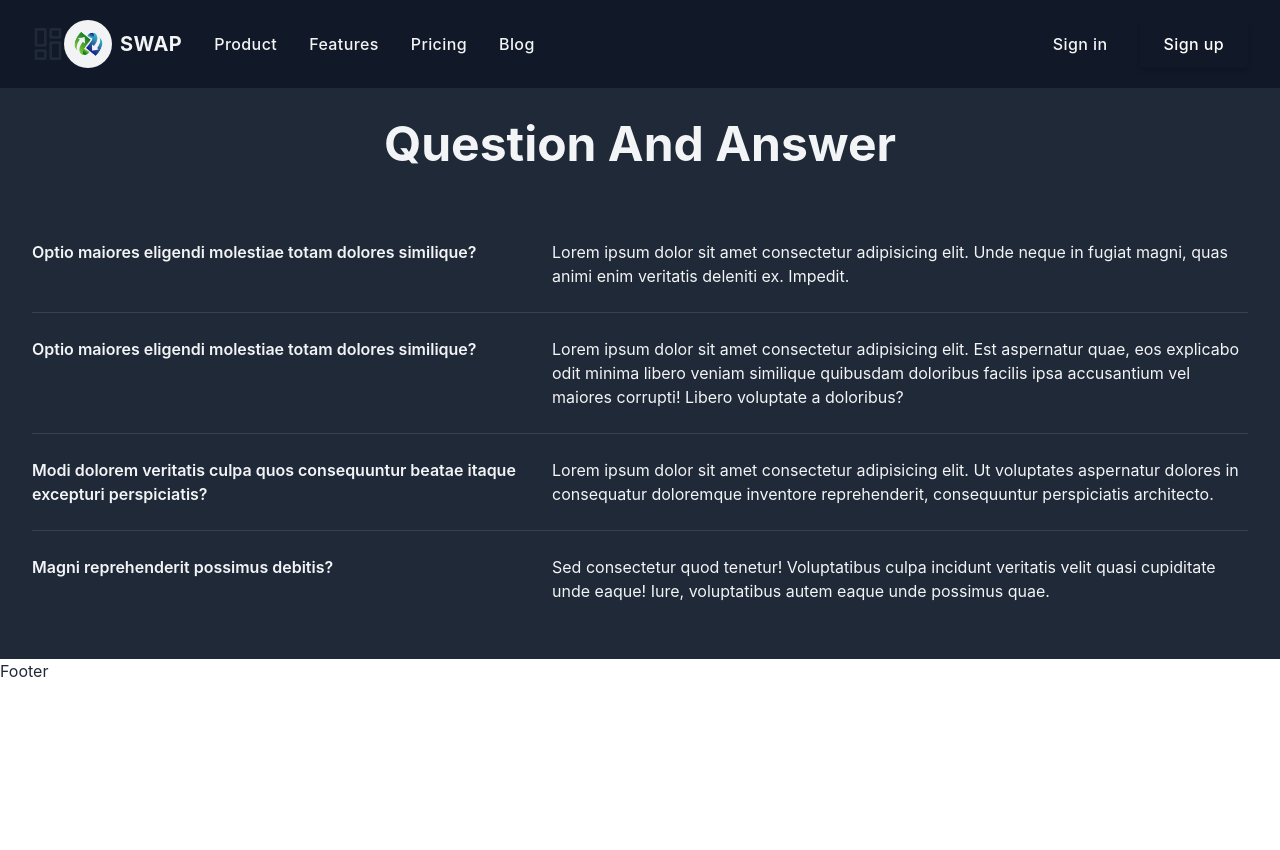
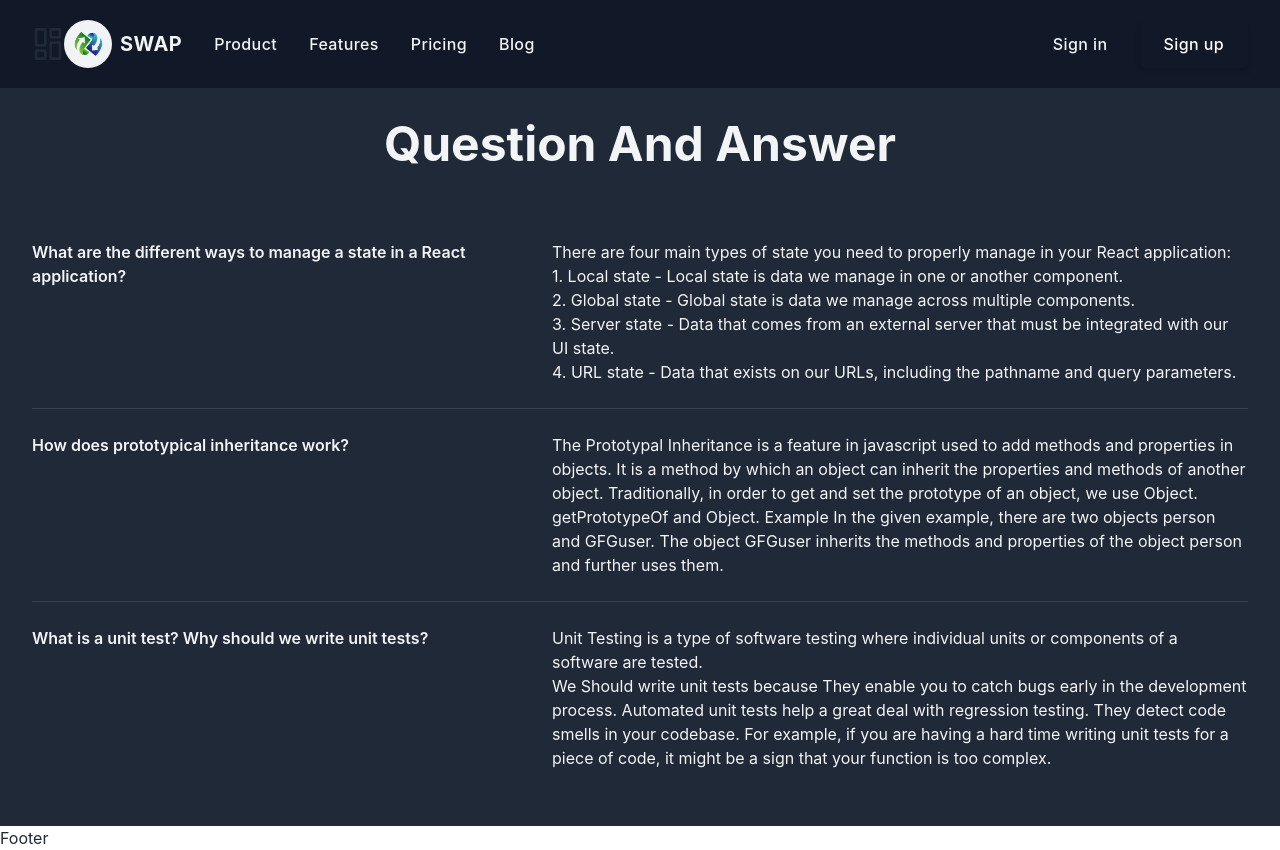
Before and after one commit to TajbeerAhamed/swap-client-side, a React (Create React App) app: page /blog in a window 1280 px wide. Before the commit the page ends 800 px from the top, so only its background shows below. Built offline with nearby package versions, Linux system fonts and the light colour scheme.

Commit message:
blog one added

```diff
--- a/src/components/Blog/Blog.js
+++ b/src/components/Blog/Blog.js
@@ -8,21 +8,29 @@ const Blog = () => {
 		<h2 className="mb-12 text-4xl font-bold leading-none text-center sm:text-5xl">Question And Answer</h2>
 		<div className="divide-y divide-gray-700">
 			<div className="py-6 space-y-2 md:grid md:grid-cols-12 md:gap-8 md:space-y-0">
-				<h3 className="font-semibold md:col-span-5">Optio maiores eligendi molestiae totam dolores similique?</h3>
-				<p className="md:pl-0 md:col-span-7">Lorem ipsum dolor sit amet consectetur adipisicing elit. Unde neque in fugiat magni, quas animi enim veritatis deleniti ex. Impedit.</p>
+				<h3 className="font-semibold md:col-span-5">What are the different ways to manage a state in a React application?</h3>
+				<p className="md:pl-0 md:col-span-7">
+There are four main types of state you need to properly manage in your React application: <br />
+1. Local state - Local state is data we manage in one or another component.
+<br />
+2. Global state - Global state is data we manage across multiple components.
+<br />
+3. Server state - Data that comes from an external server that must be integrated with our UI state.
+<br />
+4. URL state - Data that exists on our URLs, including the pathname and query parameters.</p>
 			</div>
 			<div className="py-6 space-y-2 md:grid md:grid-cols-12 md:gap-8 md:space-y-0">
-				<h3 className="font-semibold md:col-span-5">Optio maiores eligendi molestiae totam dolores similique?</h3>
-				<p className="md:pl-0 md:col-span-7">Lorem ipsum dolor sit amet consectetur adipisicing elit. Est aspernatur quae, eos explicabo odit minima libero veniam similique quibusdam doloribus facilis ipsa accusantium vel maiores corrupti! Libero voluptate a doloribus?</p>
+				<h3 className="font-semibold md:col-span-5">How does prototypical inheritance work?</h3>
+				<p className="md:pl-0 md:col-span-7">The Prototypal Inheritance is a feature in javascript used to add methods and properties in objects. It is a method by which an object can inherit the properties and methods of another object. Traditionally, in order to get and set the prototype of an object, we use Object. getPrototypeOf and Object.
+Example In the given example, there are two objects person and GFGuser. The object GFGuser inherits the methods and properties of the object person and further uses them.</p>
 			</div>
 			<div className="py-6 space-y-2 md:grid md:grid-cols-12 md:gap-8 md:space-y-0">
-				<h3 className="font-semibold md:col-span-5">Modi dolorem veritatis culpa quos consequuntur beatae itaque excepturi perspiciatis?</h3>
-				<p className="md:pl-0 md:col-span-7">Lorem ipsum dolor sit amet consectetur adipisicing elit. Ut voluptates aspernatur dolores in consequatur doloremque inventore reprehenderit, consequuntur perspiciatis architecto.</p>
+				<h3 className="font-semibold md:col-span-5">What is a unit test? Why should we write unit tests?</h3>
+				<p className="md:pl-0 md:col-span-7">Unit Testing is a type of software testing where individual units or components of a software are tested.
+<br />
+We Should write unit tests because They enable you to catch bugs early in the development process. Automated unit tests help a great deal with regression testing. They detect code smells in your codebase. For example, if you are having a hard time writing unit tests for a piece of code, it might be a sign that your function is too complex.</p>
 			</div>
-			<div className="py-6 space-y-2 md:grid md:grid-cols-12 md:gap-8 md:space-y-0">
-				<h3 className="font-semibold md:col-span-5">Magni reprehenderit possimus debitis?</h3>
-				<p className="md:pl-0 md:col-span-7">Sed consectetur quod tenetur! Voluptatibus culpa incidunt veritatis velit quasi cupiditate unde eaque! Iure, voluptatibus autem eaque unde possimus quae.</p>
-			</div>
+
 		</div>
 	</div>
 </section>
```
